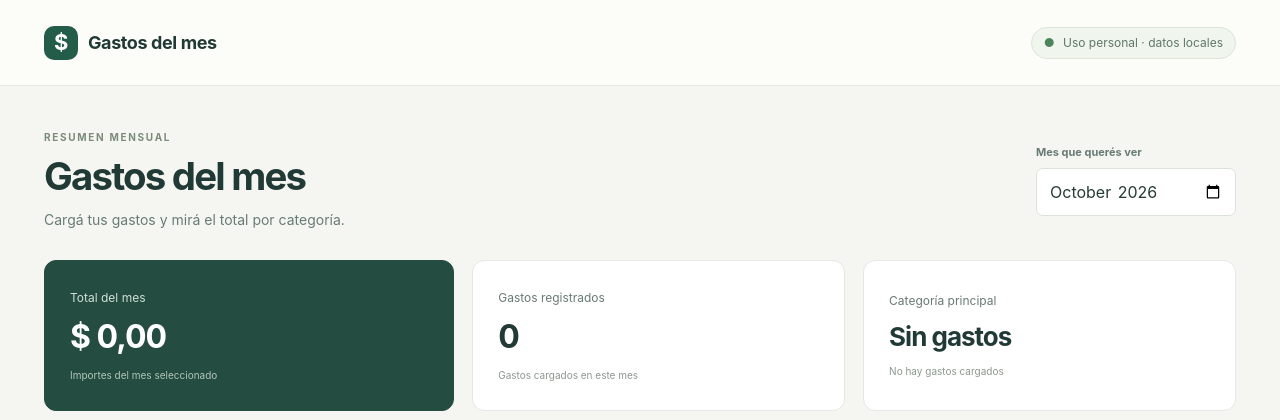
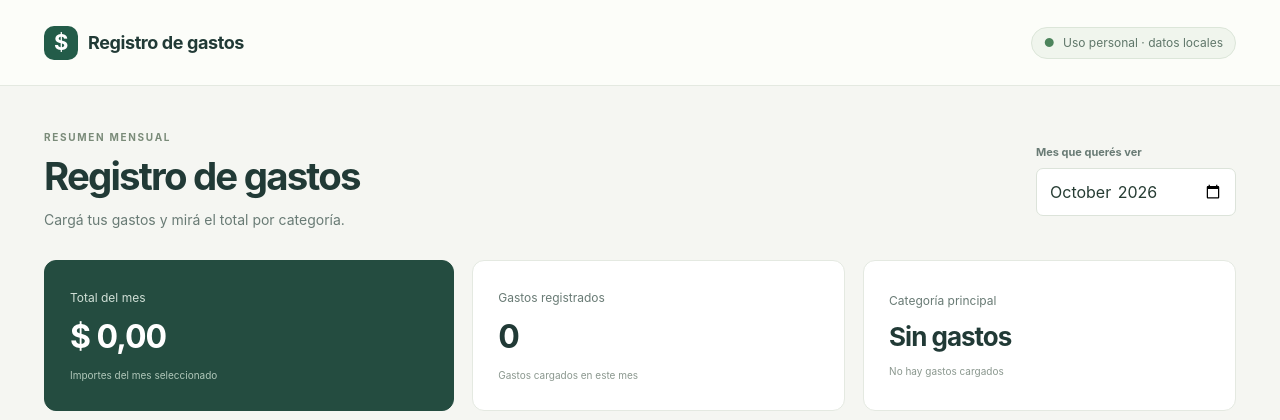
Before and after one commit to juliomarianocampuzano-git/registro-gastos, a Flask app: page / in a window 1280 px wide. Shown: the top 420 px of the page. Run offline with Flask 3, Linux system fonts and the light colour scheme; data that the repository does not hold is empty.

Commit message:
Cambiar el nombre a Registro de gastos y actualizar la presentación

```diff
--- a/templates/index.html
+++ b/templates/index.html
@@ -4,7 +4,7 @@
     <meta charset="utf-8" />
     <meta name="viewport" content="width=device-width, initial-scale=1" />
     <meta name="color-scheme" content="light" />
-    <title>Gastos del mes</title>
+    <title>Registro de gastos</title>
     <link
       rel="stylesheet"
       href="{{ url_for('static', filename='style.css') }}"
@@ -14,8 +14,8 @@
   <body>
     <a class="skip-link" href="#main">Ir al contenido</a>
     <header class="site-header">
-      <a class="brand" href="/" aria-label="Gastos del mes, inicio"
-        ><span class="brand-mark" aria-hidden="true">$</span> Gastos del mes</a
+      <a class="brand" href="/" aria-label="Registro de gastos, inicio"
+        ><span class="brand-mark" aria-hidden="true">$</span> Registro de gastos</a
       >
       <span class="local-badge"
         ><span aria-hidden="true">●</span> Uso personal · datos locales</span
@@ -25,7 +25,7 @@
       <section class="page-heading" aria-labelledby="page-title">
         <div>
           <p class="eyebrow">RESUMEN MENSUAL</p>
-          <h1 id="page-title">Gastos del mes</h1>
+          <h1 id="page-title">Registro de gastos</h1>
           <p class="lead">Cargá tus gastos y mirá el total por categoría.</p>
         </div>
         <div class="month-control">
@@ -129,7 +129,7 @@
           <p class="list-caption" id="list-caption">Cargando movimientos…</p>
           <ul
             id="list"
-            aria-label="Gastos del mes seleccionado"
+            aria-label="Registro de gastos seleccionado"
             aria-busy="true"
           ></ul>
           <p class="data-note">
```
Also changed, not shown: tests/test_app.py (+1 -1 lines), README.md, 1 other file.
